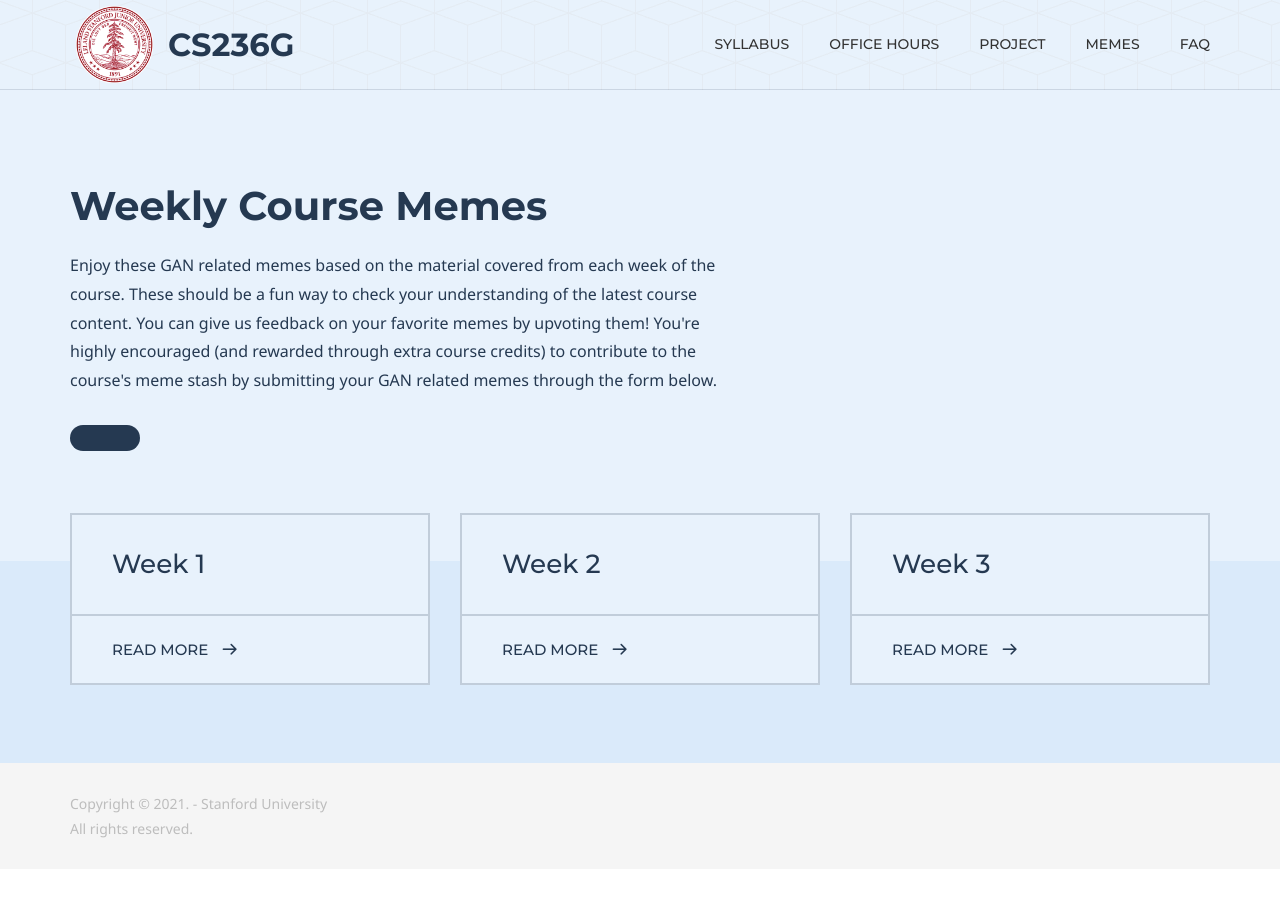
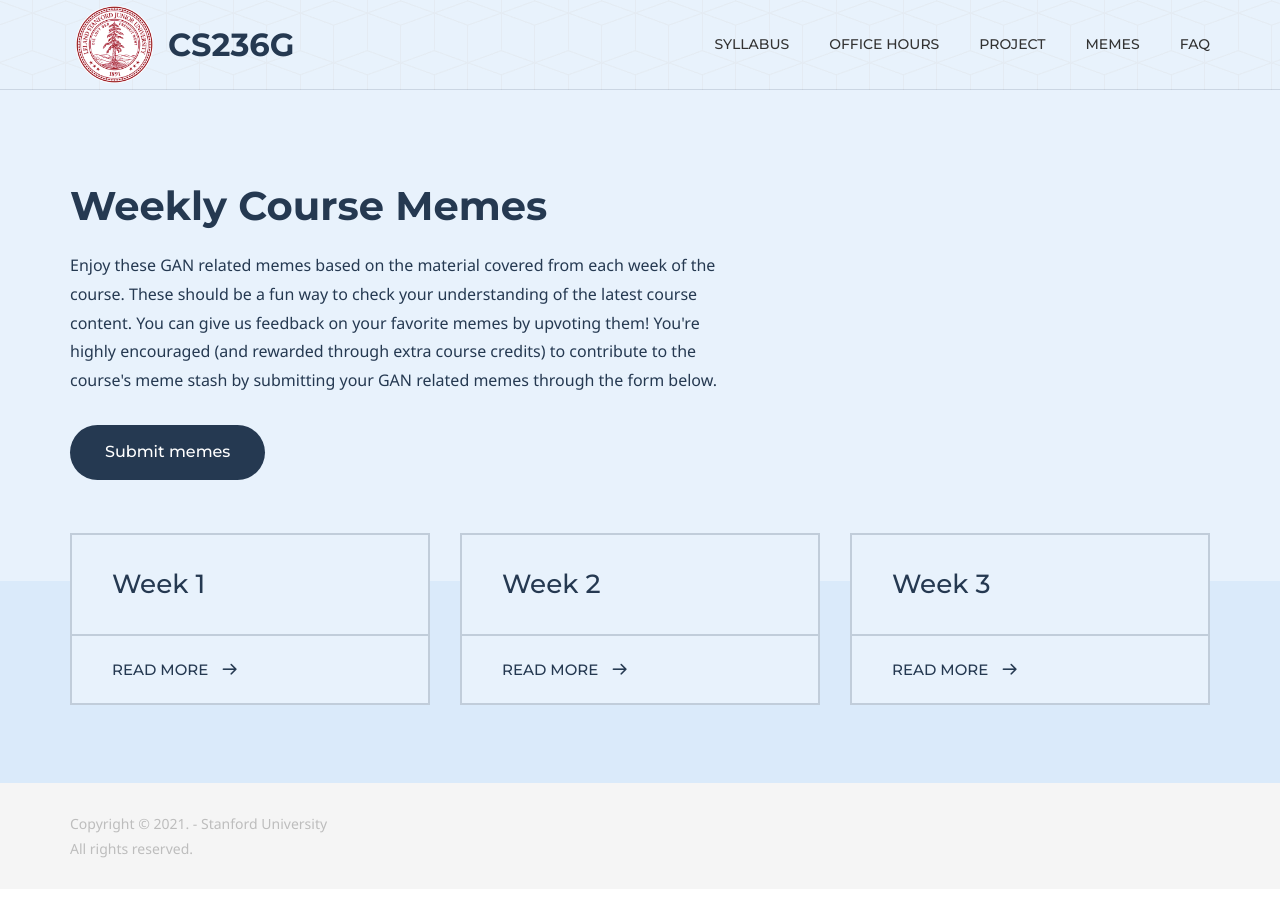
Before and after one commit to sharonzhou/CS236G, a Jekyll site: the page built from memes.md, in a window 1280 px wide. Shown: the top 897 px of the page. Built offline with Jekyll 4.4.1, drawn with Linux system fonts in a browser that asks for light colours; some web fonts are replaced.

```diff
--- a/doks-theme/_layouts/homepage.html
+++ b/doks-theme/_layouts/homepage.html
@@ -17,7 +17,8 @@
 								{% if page.description %}
 									<p class="hero-subheader__desc">{{ page.description }}</p>
 								{% endif %}
-								{% for button in page.buttons %}
+								{% for button_tag in page.buttons %}
+									{% assign button = site.course.links[button_tag] %}
 									{% if button.external_url == true %}
 									<a href="{{ button.url }}" class="btn btn--dark btn--rounded btn--w-icon">
 										{% if button.icon %}<i class="icon icon--{{ button.icon }}"></i>{% endif %}
@@ -26,7 +27,6 @@
 									{% else %}
 									<a href="{% if jekyll.environment == 'production' %}{{ site.baseurl }}{% endif %}{{ button.url }}" class="btn btn--dark btn--rounded btn--w-icon">
 										{% if button.icon %}<i class="icon icon--{{ button.icon }}"></i>{% endif %}
-										{{ button.url }}
 										{{ button.content }}
 									</a>
 									{% endif %}
```
Also changed, not shown: index.md (+1 -1 lines).
